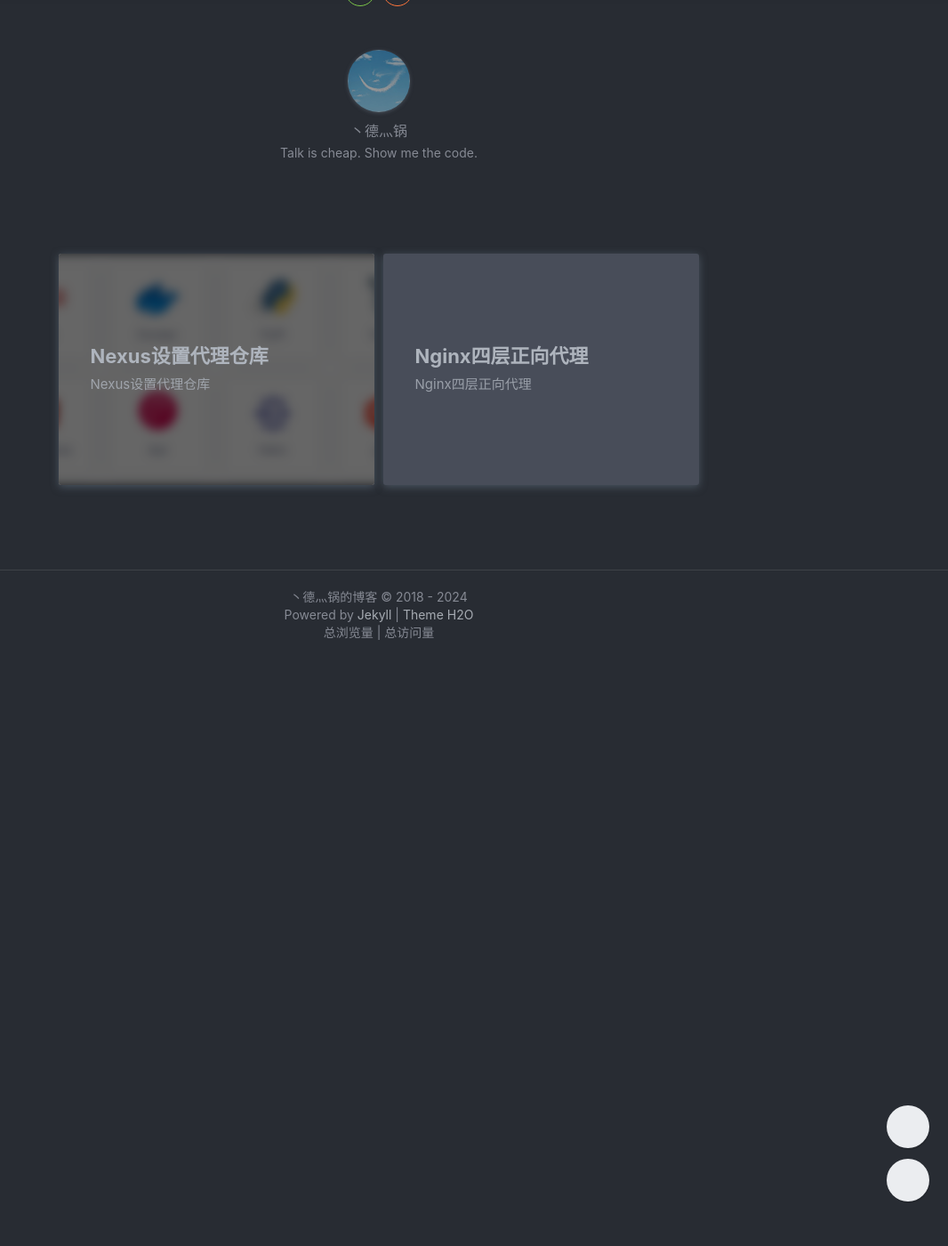
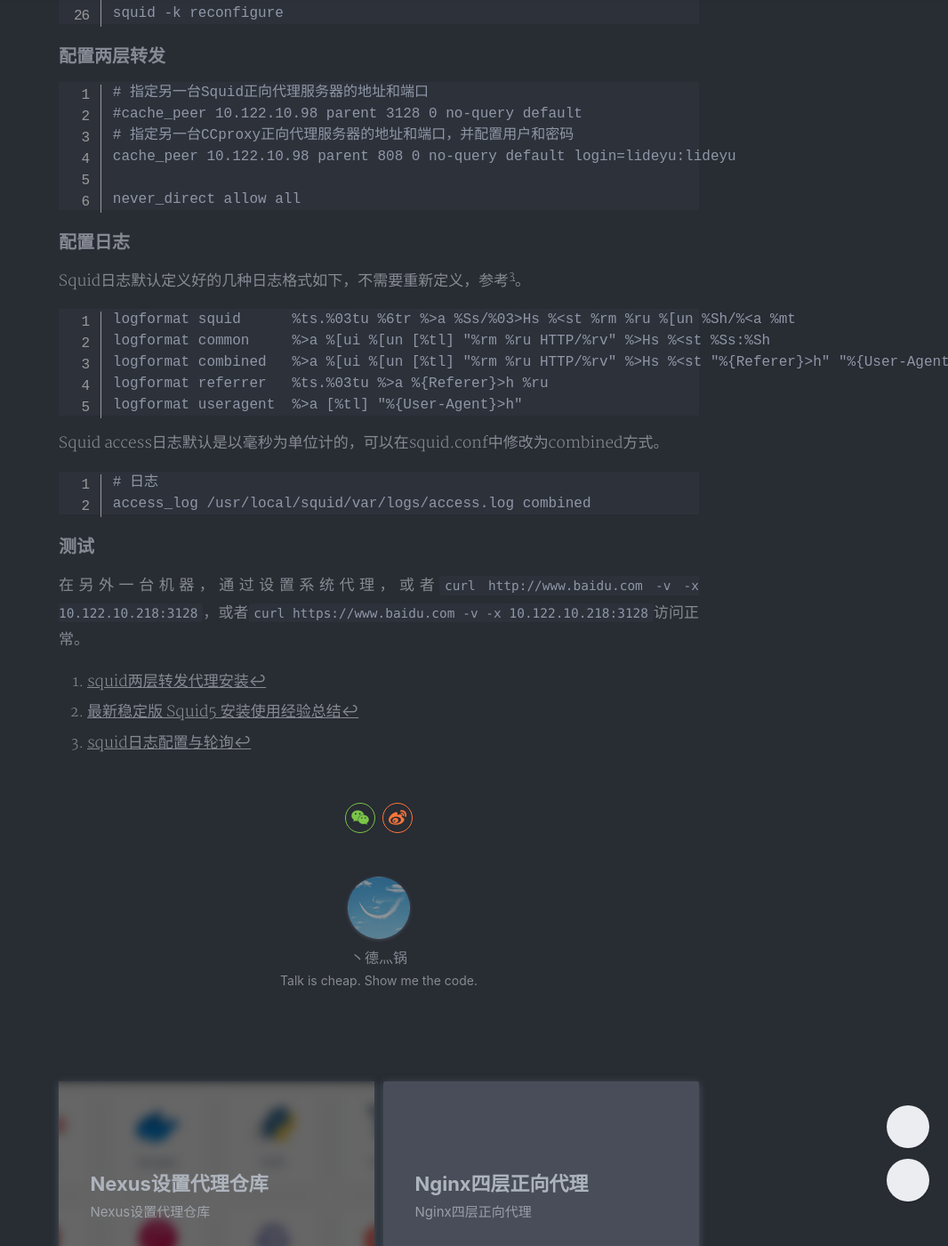
Before and after one commit to ldy/ldy.github.io, a Jekyll site: the page built from _posts/2024-05-11-Squid两层代理转发.md, in a window 1280 px wide and 1400 px high, scrolled down 2732 px. Shown: the whole window at 89% size, without its empty margins (214-1280 px from the left). Built offline with Jekyll 4.4.1, drawn with Linux system fonts in a browser that asks for light colours; nearby versions of some CDN libraries; comment, search, counter and statistics services are not loaded; a style sheet for code colours, icons or effects is not loaded; some of the changed text lies outside the part shown.

Commit message:
修改Squid

````diff
--- a/_posts/2024-05-11-Squid两层代理转发.md
+++ b/_posts/2024-05-11-Squid两层代理转发.md
@@ -27,7 +27,31 @@
 
 ### 安装
 
-[下载](http://www.squid-cache.org/Versions/)后需要编译源码安装，Centos直接`yum install squid`进行安装即可，主配置文件在`/etc/squid/squid.conf`，默认端口3128。
+[下载](http://www.squid-cache.org/Versions/)后需要编译源码安装[^2]。
+
+```shell
+# 解压
+tar -zxvf squid-5.10.tar.gz
+# 配置
+./configure --prefix=/usr/local/squid
+# make很慢，使用多核编译
+make -j4 && make install
+
+# Kylin系统需要修改权限，读和执行权限，Squid默认用nobody用户启动
+chmod -R 755 `find /usr/local/squid -type d`
+chown -R nobody:nobody /usr/local/squid/var/cache
+chown -R nobody:nobody /usr/local/squid/var/logs
+chown -R nobody:nobody /usr/local/squid/var/run
+
+# 放开缓存，配置文件放开cache_dir前注释，执行squid -z
+# cache_dir ufs /usr/local/squid/var/cache/squid 100 16 256
+# 建立磁盘交换目录
+squid -z
+# 禁止以后台守护进程形式运行，可以看到输出的错误日志
+squid -N
+```
+
+Centos直接`yum install squid`进行安装即可，主配置文件在`/etc/squid/squid.conf`，默认端口3128。
 
 ### 常用命令
 
@@ -71,8 +95,29 @@
 never_direct allow all
 ```
 
+### 配置日志
+
+Squid日志默认定义好的几种日志格式如下，不需要重新定义，参考[^3]。
+
+```bsh
+logformat squid      %ts.%03tu %6tr %>a %Ss/%03>Hs %<st %rm %ru %[un %Sh/%<a %mt
+logformat common     %>a %[ui %[un [%tl] "%rm %ru HTTP/%rv" %>Hs %<st %Ss:%Sh
+logformat combined   %>a %[ui %[un [%tl] "%rm %ru HTTP/%rv" %>Hs %<st "%{Referer}>h" "%{User-Agent}>h" %Ss:%Sh
+logformat referrer   %ts.%03tu %>a %{Referer}>h %ru
+logformat useragent  %>a [%tl] "%{User-Agent}>h"
+```
+
+Squid access日志默认是以毫秒为单位计的，可以在squid.conf中修改为combined方式。
+
+```
+# 日志
+access_log /usr/local/squid/var/logs/access.log combined
+```
+
 ### 测试
 
 在另外一台机器，通过设置系统代理，或者`curl http://www.baidu.com -v -x 10.122.10.218:3128`，或者`curl https://www.baidu.com -v -x 10.122.10.218:3128`访问正常。
 
 [^1]: [squid两层转发代理安装](https://zhuanlan.zhihu.com/p/347323974)
+[^2]: [最新稳定版 Squid5 安装使用经验总结](https://zhuanlan.zhihu.com/p/476985880)
+[^3]: [squid日志配置与轮询](https://www.cnblogs.com/itcomputer/p/5027311.html)
````
